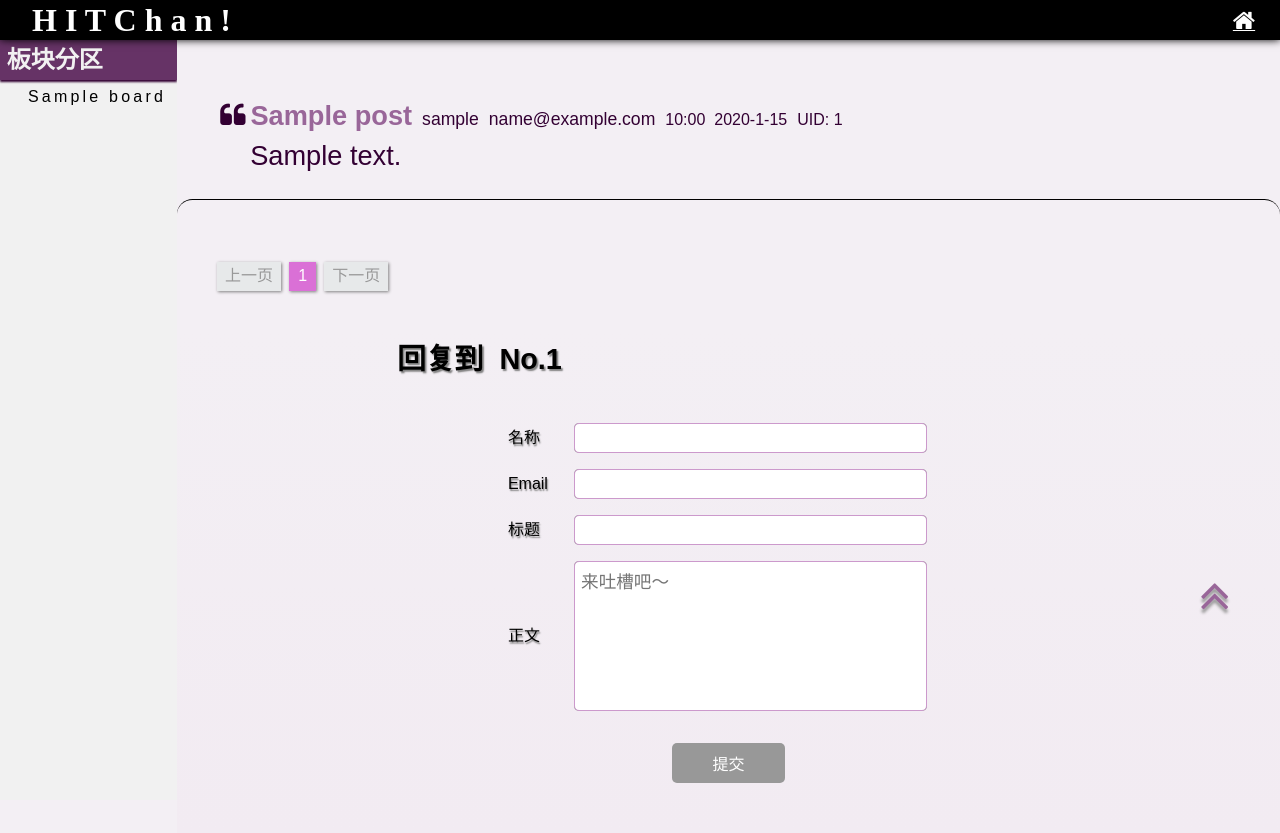
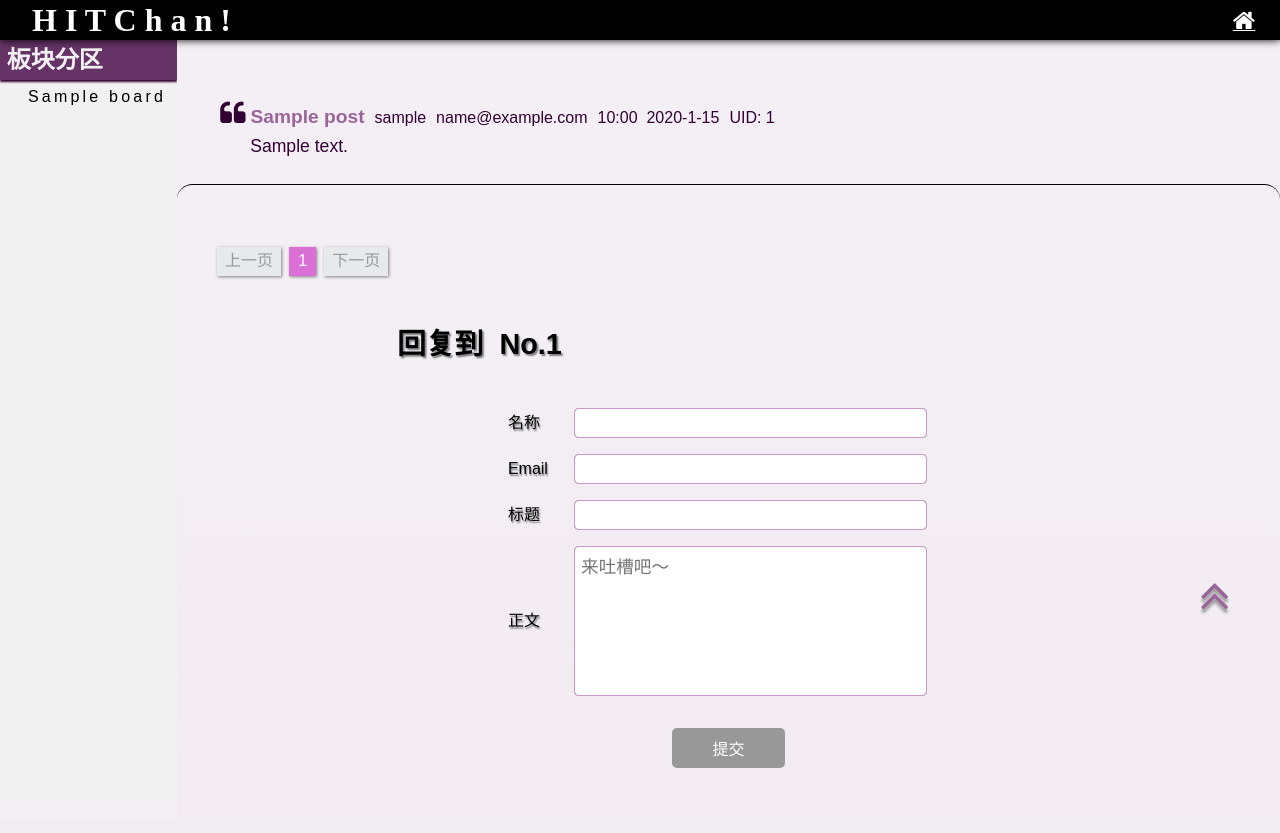
Before and after one commit to SovietVsAllies/hit-chan, a Django app: page /forum/t/1/1/ in a window 1280 px wide. After the commit the page ends 768 px from the top, so only its background shows below. Run offline with Django 3.2, Linux system fonts and the light colour scheme; tables that the repository leaves empty hold one stand-in row (values such as "Sample post"); data that the repository does not hold is empty; some libraries are stand-ins or nearby versions.

Commit message:
font resize

```diff
--- a/forum/static/forum/css/hc-reply-main-style.css
+++ b/forum/static/forum/css/hc-reply-main-style.css
@@ -34,14 +34,15 @@ body {
 
 .hc-thread-info-title {
 	color: #996699;
-	font-size: 1.7em;
+	font-size: 1.2em;
 	font-weight: bold;
 }
 
 .hc-thread-content {
 	padding-top: 8px;
 	padding-left: 30px;
-	font-size: 1.7em;
+	padding-right: 80px;
+	font-size: 1.1em;
 }
 
 /* Replies */
@@ -49,6 +50,7 @@ body {
 	margin-top: 14.4px;
 	margin-left: 90px;
 	margin-bottom: 20.8px;
+	font-size: 1em;
 }
 
 .hc-reply-info span {
@@ -57,7 +59,6 @@ body {
 }
 
 .hc-reply-info-title {
-	font-size: 1.1em;
 	font-weight: bold;
 	color: #996699;
 }
@@ -65,10 +66,5 @@ body {
 .hc-reply-content {
 	padding-top: 17.6px;
 	padding-left: 40px;
-	font-size: 1em;
+	padding-right: 110px;
 }
-
-.hc-thread-info-username, .hc-thread-info-email, .hc-reply-info-username, .hc-reply-info-email {
-	color: #330033;
-	font-size: 1.1em;
-}
--- a/forum/static/forum/js/hc-reply-list-loader.js
+++ b/forum/static/forum/js/hc-reply-list-loader.js
@@ -38,10 +38,12 @@ function loadReplyList(threadId, page) {
             span.appendChild(document.createTextNode(threadAndReplies.username));
             threadInfo.appendChild(span);
 
+            if (threadAndReplies.email !== "") {
                 span = document.createElement("span");
                 span.className = "hc-thread-info-email";
                 span.appendChild(document.createTextNode(threadAndReplies.email));
                 threadInfo.appendChild(span);
+            }
 
             span = document.createElement("span");
             span.className = "hc-thread-info-time";
@@ -92,10 +94,12 @@ function loadReplyList(threadId, page) {
                 span.appendChild(document.createTextNode(threadAndReplies.replies[i].username));
 	            replyInfo.appendChild(span);
 
+                if (threadAndReplies.replies[i].email !== "") {
                     span = document.createElement("span");
                     span.className = "hc-reply-info-email";
                     span.appendChild(document.createTextNode(threadAndReplies.replies[i].email));
-	            replyInfo.appendChild(span);
+                    threadInfo.appendChild(span);
+                }
 
 	            span = document.createElement("span");
 	            span.className = "hc-reply-info-time";
```
Also changed, not shown: forum/static/forum/css/hc-thread-main-style.css (+1 -7 lines). Lines whose indentation alone changed are shown as unchanged.
